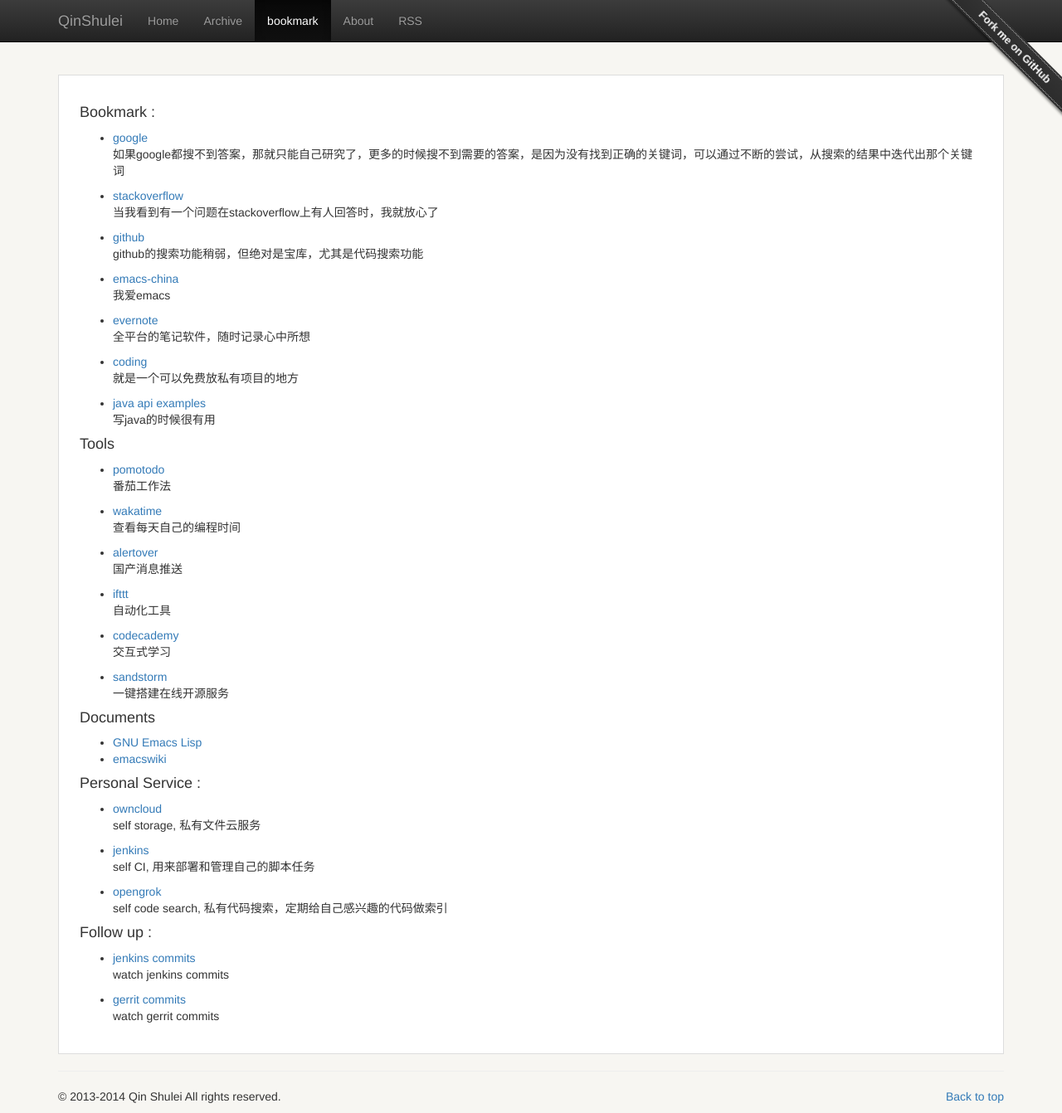
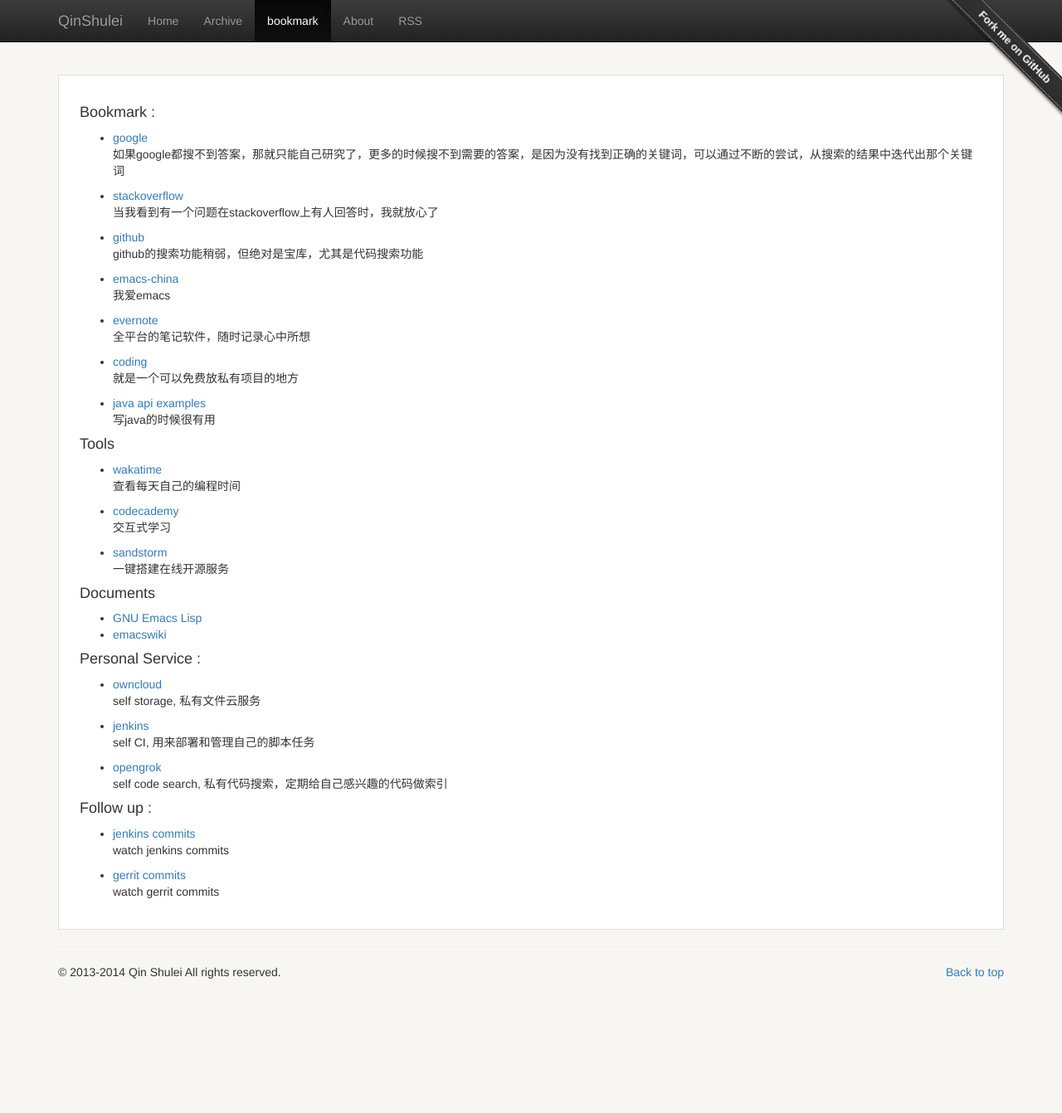
Before and after one commit to qinshulei/qinshulei.github.io, a Jekyll site: the page built from bookmark/index.html, in a window 1280 px wide and 1342 px high. Shown: the whole window at 83% size. Built offline with Jekyll 4.4.1, drawn with Linux system fonts in a browser that asks for light colours; nearby versions of some CDN libraries; comment, search, counter and statistics services are not loaded.

Commit message:
remove old link

```diff
--- a/bookmark/index.html
+++ b/bookmark/index.html
@@ -37,22 +37,10 @@
     <h4>Tools</h4>
     <ul>
         <li>
-            <a href="https://pomotodo.com/app/">pomotodo</a>
-            <p>番茄工作法</p>
-        </li>
-        <li>
             <a href="https://wakatime.com/dashboard/">wakatime</a>
             <p>
                 查看每天自己的编程时间
             </p>
-        </li>
-        <li>
-            <a href="https://www.alertover.com/console/index">alertover</a>
-            <p>国产消息推送</p>
-        </li>
-        <li>
-            <a href="https://ifttt.com/">ifttt</a>
-            <p>自动化工具</p>
         </li>
         <li>
             <a href="https://www.codecademy.com">codecademy</a>
```
